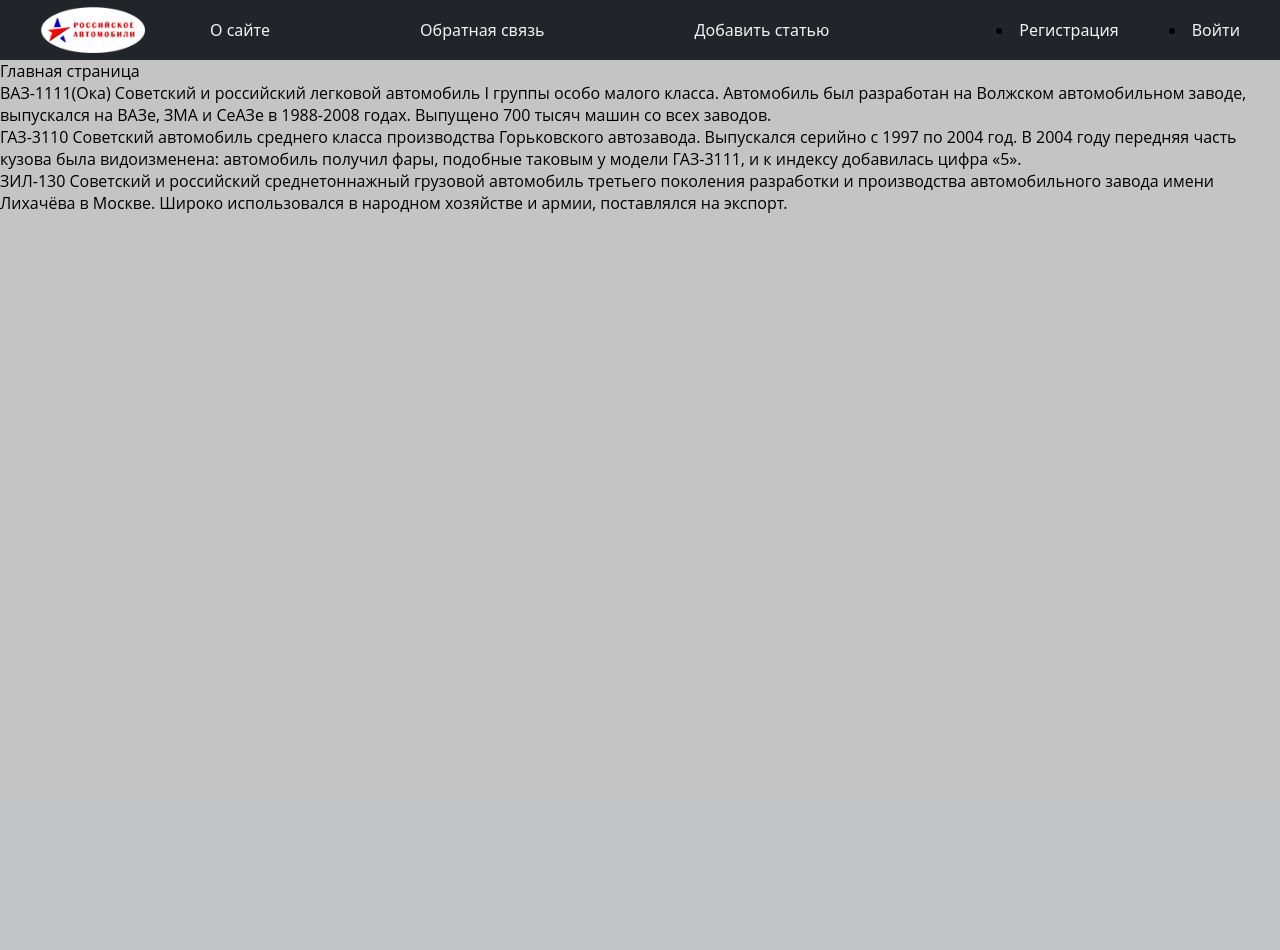
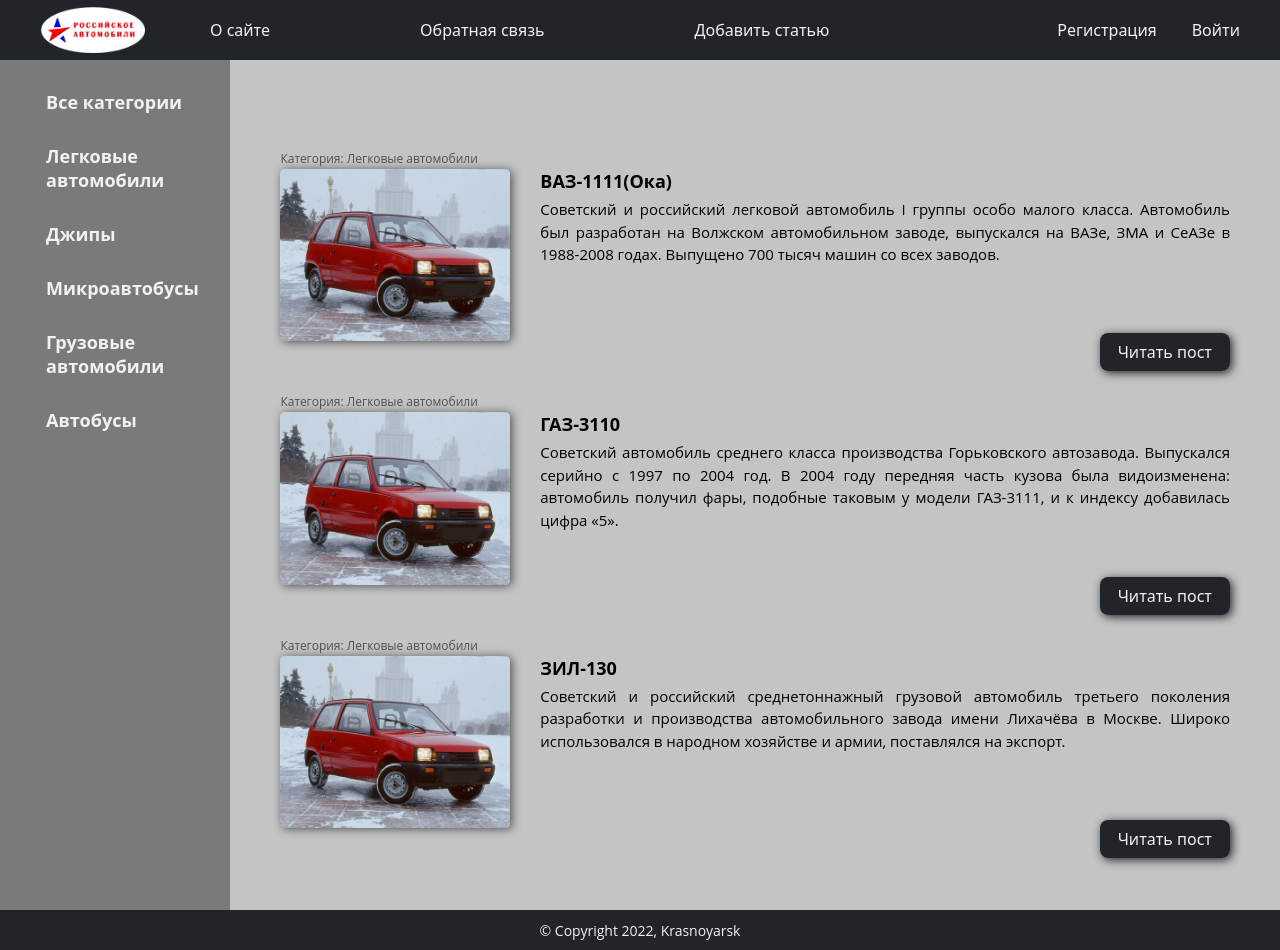
Before and after one commit to Viktor1732/russian_cars, a Django app: page / in a window 1280 px wide. Before the commit the page ends 213 px from the top, so only its background shows below. Run offline with Django 4.2, Linux system fonts and the light colour scheme; data comes from the database, SQL or seed files in the repository.

Commit message:
1. Прописал шаблоны для сайта. 2. Изменил стили.

```diff
--- a/russian_cars/auto_world/cars/static/cars/css/styles.css
+++ b/russian_cars/auto_world/cars/static/cars/css/styles.css
@@ -13,7 +13,6 @@ body a {
     font-size: 16px;
     font-weight: 500;
 }
-
 
 /* header */
 /* nav*/
@@ -53,16 +52,10 @@ body a {
 .login {
     display: flex;
     margin-right: 40px;
-    column-gap: 50px;
 }
 
-.login-reg {
-    margin-right: 40px;
-    color: #f2f1f0;
-}
-.login-ent {
-    margin-right: 40px;
-    color: #f2f1f0;
+.login .nav-items {
+    column-gap: 35px;
 }
 
 
@@ -139,6 +132,7 @@ body a {
 }
 
 .block-text {
+    width: 100%;
     margin-top: 5px;
     font-size: 15px;
     line-height: 1.5;
--- a/russian_cars/auto_world/cars/templates/cars/base.html
+++ b/russian_cars/auto_world/cars/templates/cars/base.html
@@ -10,6 +10,8 @@
 <body>
 
     {% block mainmenu %}
+    <header>
+        <!--Nav-->
         <nav class="nav">
             <div class="nav-list">
                 <div class="logo-wrap"><img class="nav-logo" src="static/cars/images/logo/logo.png"></div>
@@ -20,15 +22,38 @@
                 </ul>
             </div>
             <div class="login">
+                <ul class="nav-items">
                     {%for l in login%}
                         <li class="nav-item"><a class="nav-link" href="#!">{{ l }}</a></li>
                     {% endfor %}
+                </ul>
             </div>
         </nav>
+    </header>
     {% endblock mainmenu %}
 
-{% block content %}
+    <section class="main">
+        <h1 class="main-h1"></h1>
+        <!--Sidebar слева-->
+        <div class="main-nav">
+            <ul class="main-nav-items">
+                <li class="main-nav-item"><a class="main-nav-link" href="#!">Все категории</a></li>
+                <li class="main-nav-item"><a class="main-nav-link" href="#!">Легковые автомобили</a> </li>
+                <li class="main-nav-item"><a class="main-nav-link" href="#!">Джипы</a> </li>
+                <li class="main-nav-item"><a class="main-nav-link" href="#!">Микроавтобусы</a> </li>
+                <li class="main-nav-item"><a class="main-nav-link" href="#!">Грузовые автомобили</a> </li>
+                <li class="main-nav-item"><a class="main-nav-link" href="#!">Автобусы</a> </li>
+            </ul>
+        </div>
+        <!--content-->
+        {%block content%}
         {% endblock content %}
+    </section>
+
+    <!--footer-->
+    <footer class="footer">
+        <p class="footer-text">&copy; Copyright 2022, Krasnoyarsk</p>
+    </footer>
 
 </body>
 </html>
--- a/russian_cars/auto_world/cars/templates/cars/index.html
+++ b/russian_cars/auto_world/cars/templates/cars/index.html
@@ -1,16 +1,27 @@
 {% extends 'cars/base.html' %}
 
 {% block content %}
-<h1>{{ title }}</h1>
-
-<ul>
-    {% for p in posts %}
-    <li>
-        {{ p.title }}
-        {{ p.content }}
-        <hr>
-    </li>
-    {% endfor %}
-</ul>
-
+<div class="content">
+    <ul class="content-blocks">
+        {% for p in posts %}
+            <li class="content-block">
+                <div class="block-cat">
+                    <p>Категория: Легковые автомобили</p>
+                </div>
+                <div class="block-desc">
+                    <div class="desc-image">
+                        <img class="desc-img" src="static/cars/images/content/passenger_cars/vaz-1111.jpg">
+                    </div>
+                    <div class="desc-wrap">
+                        <h2 class="block-title">{{ p.title }}</h2>
+                        <p class="block-text">{{ p.content }}</p>
+                    </div>
+                </div>
+                <div class="block-button">
+                    <a class="block-btn" href="#!">Читать пост</a>
+                </div>
+            </li>
+        {% endfor %}
+    </ul>
+</div>
 {% endblock content %}
```
Lines whose indentation alone changed are shown as unchanged.
